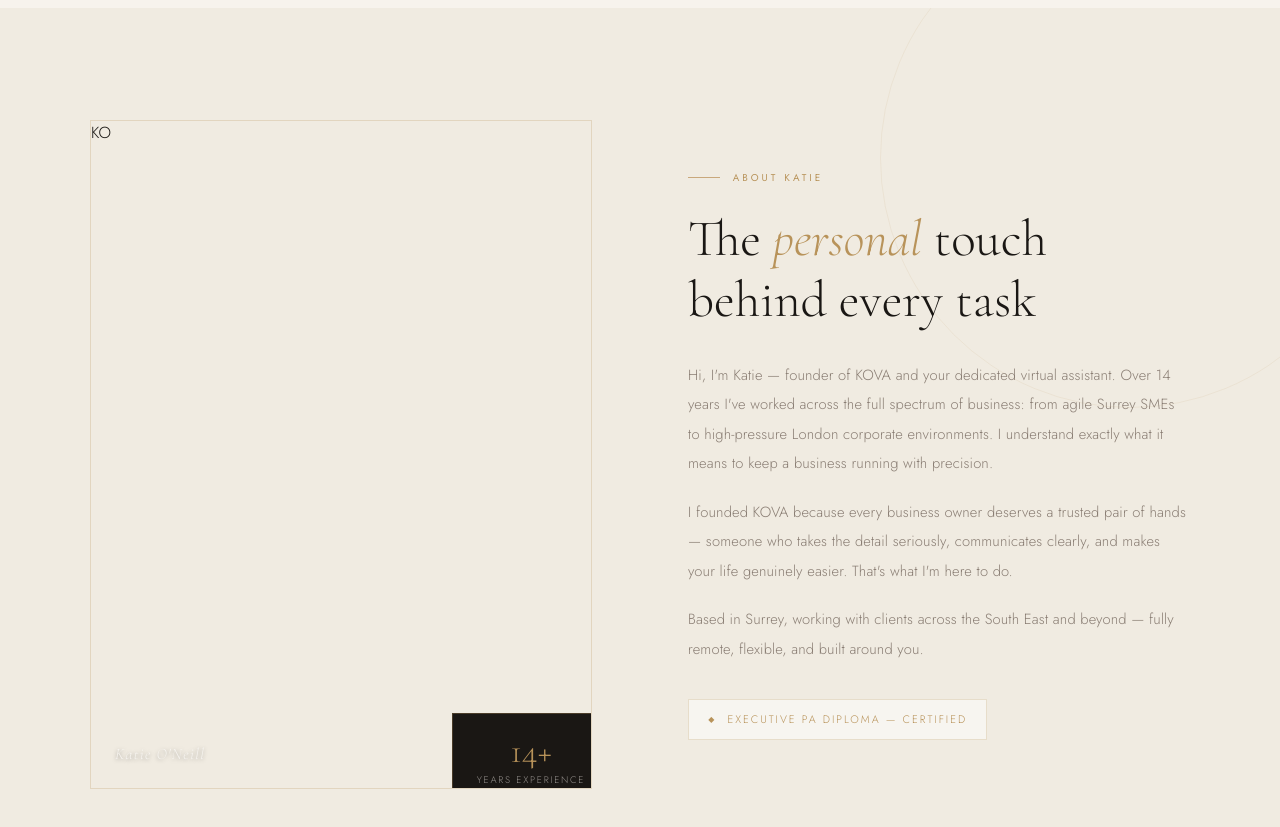
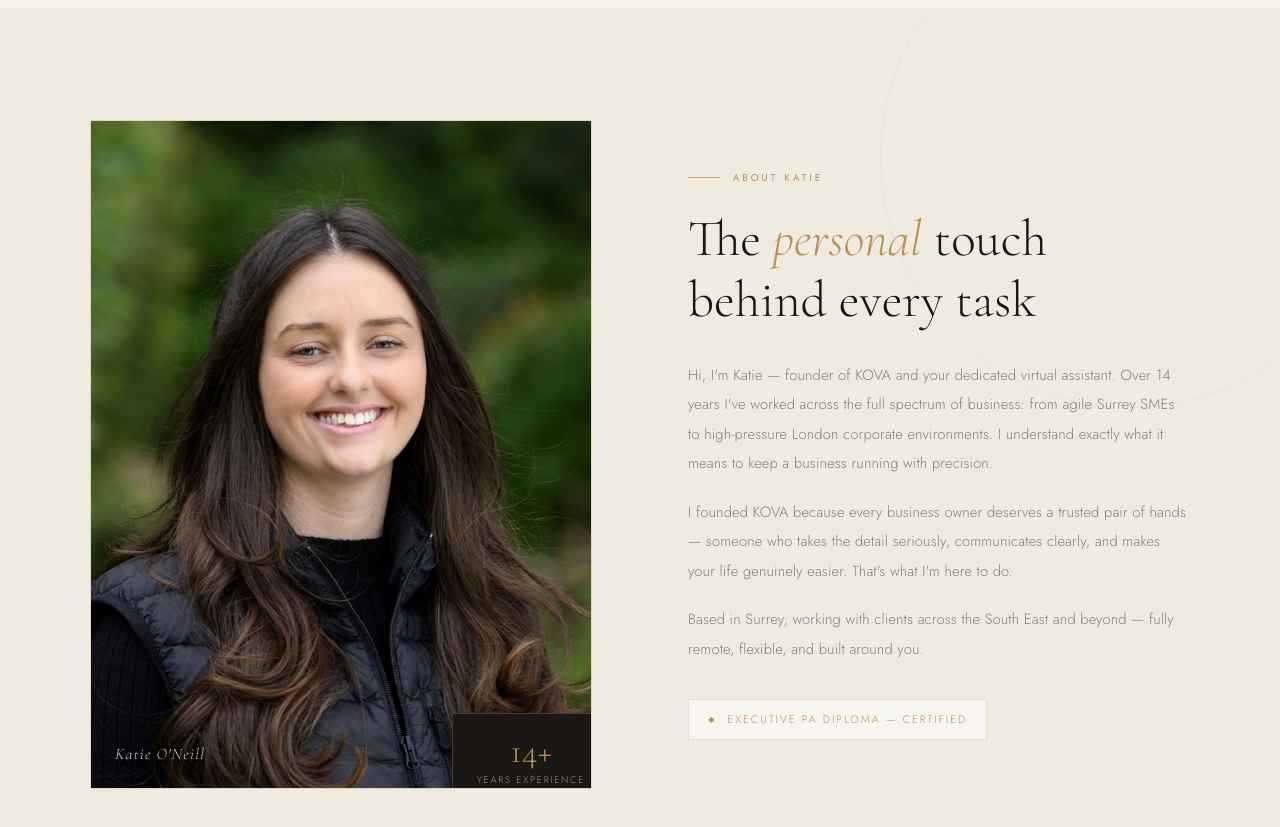
Before and after one commit to andrewoneill93/KOVA, a plain HTML site: page index.html in a window 1280 px wide. Shown: the part 1180-2007 px from the top of the page. Drawn offline with nearby package versions, Linux system fonts and the light colour scheme; a web font is replaced by a local one.

Commit message:
Add portrait image for Katie O'Neill

```diff
--- a/index.html
+++ b/index.html
@@ -1043,6 +1043,7 @@
   <div class="about-inner">
     <div class="about-portrait-wrap reveal">
       <div class="portrait-frame">
+        <img src="katie.jpg" alt="Katie O'Neill" class="portrait-image">
         <div class="portrait-monogram">KO</div>
         <div class="portrait-label">Katie O'Neill</div>
         <div class="portrait-badge">
```
